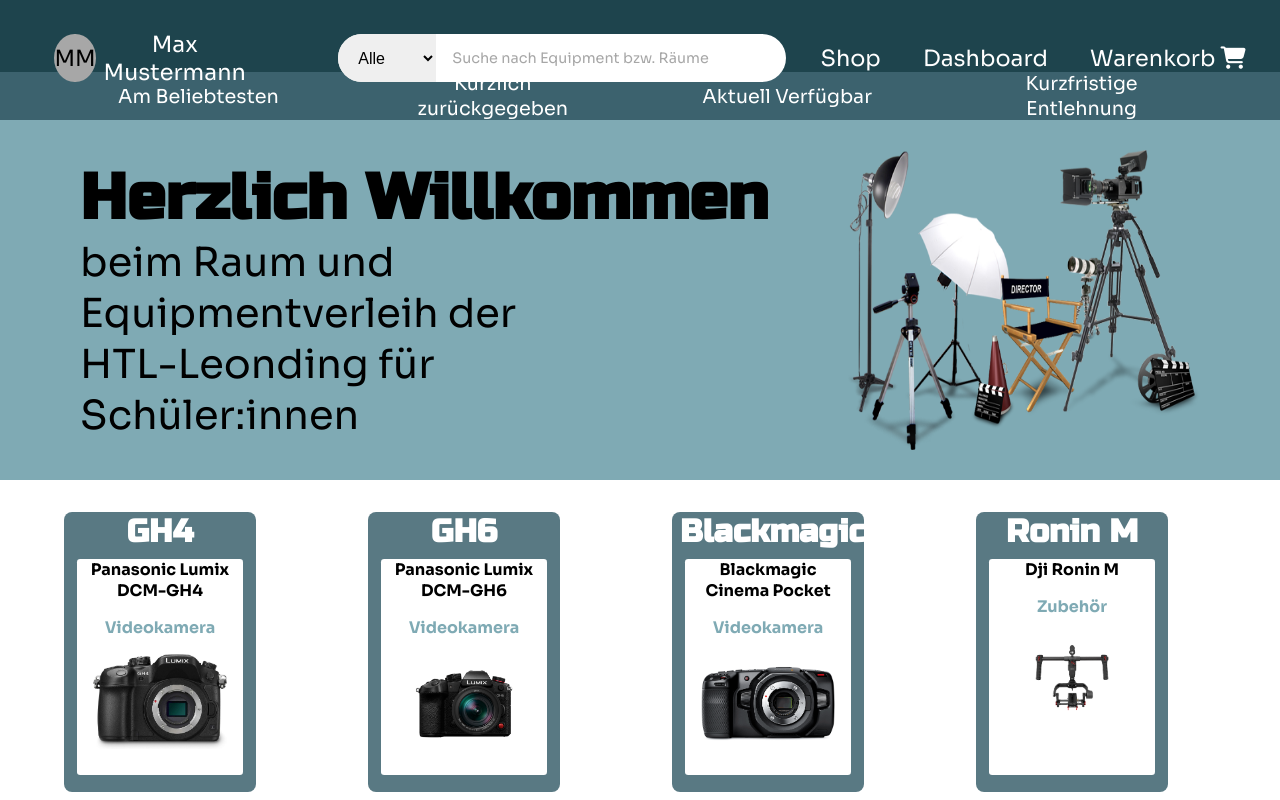
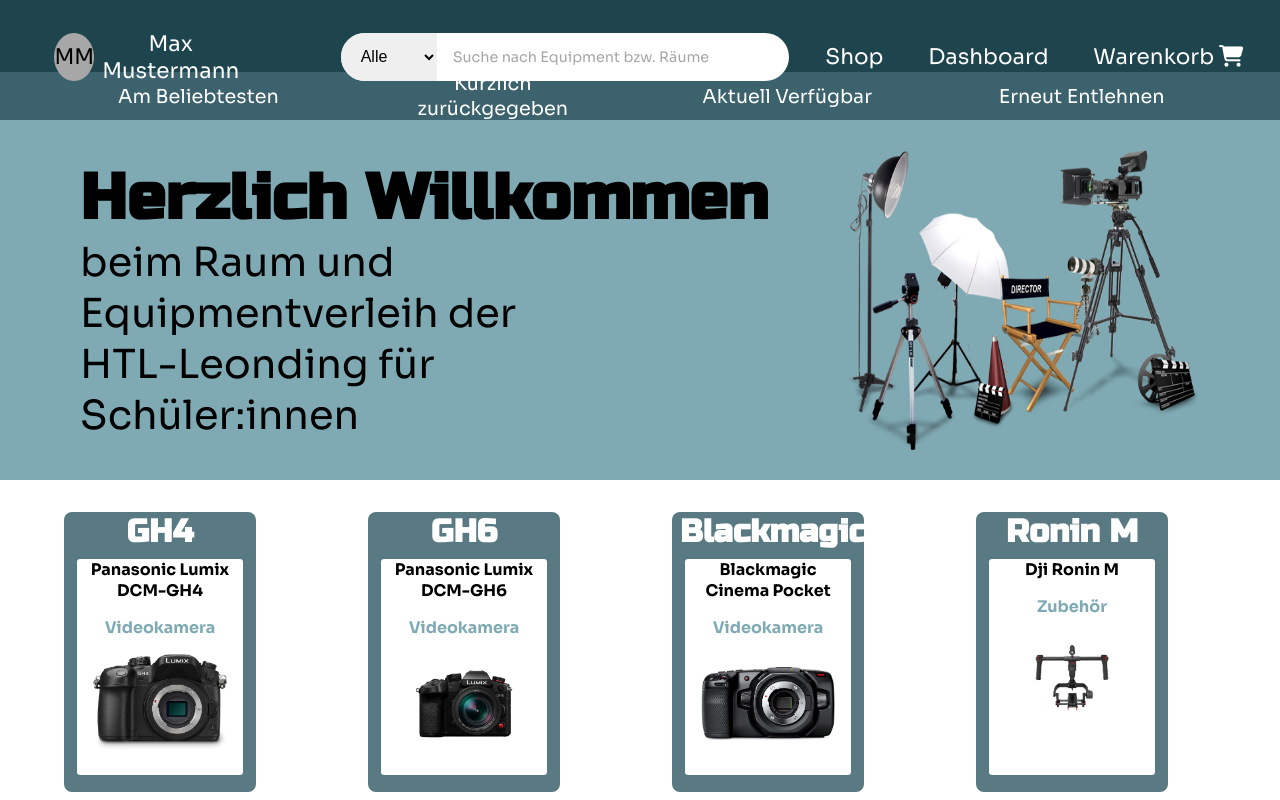
Before and after one commit to S-Stoeger/OmniaL, an Angular app in the folder code/frontend/: page / in a window 1280 px wide. Shown: the top 800 px of the page. Built offline with nearby package versions, Linux system fonts and the light colour scheme.

Commit message:
small changes in html

```diff
--- a/code/frontend/src/app/navigation/navigation.component.css
+++ b/code/frontend/src/app/navigation/navigation.component.css
@@ -12,7 +12,7 @@
 a {
   color: #fff;
   text-decoration: none;
-  font-size: 1.4rem;
+  font-size: 1.35rem;
 }
 
 .navigation {
--- a/code/frontend/src/app/navigation/navigation.component.html
+++ b/code/frontend/src/app/navigation/navigation.component.html
@@ -10,7 +10,7 @@
       <select>
         <option>Alle</option>
         <option>Kamera</option>
-        <option>Mikrofon</option>
+        <option>Audio</option>
         <option>Zubeh&ouml;r</option>
         <option>Raum</option>
       </select>
--- a/code/frontend/src/app/reservation-exchange/reservation-exchange.component.ts
+++ b/code/frontend/src/app/reservation-exchange/reservation-exchange.component.ts
@@ -1,13 +1,14 @@
 import {Component, EventEmitter, Input, Output} from '@angular/core';
 import {Reservation} from '../reservation';
 import {DatePipe, NgForOf, NgIf} from '@angular/common';
+import {SelectedItemsComponent} from '../selected-items/selected-items.component';
 
 @Component({
   selector: 'app-reservation-exchange',
   imports: [
     NgForOf,
     DatePipe,
-    NgIf
+    NgIf,
   ],
   templateUrl: './reservation-exchange.component.html',
   styleUrl: './reservation-exchange.component.css'
--- a/code/frontend/src/app/shop-detail/shop-detail.component.ts
+++ b/code/frontend/src/app/shop-detail/shop-detail.component.ts
@@ -15,7 +15,6 @@
     CardRowComponent,
     NgForOf,
     FormsModule,
-    NgIf,
   ],
   templateUrl: './shop-detail.component.html',
   styleUrl: './shop-detail.component.css'
--- a/code/frontend/src/app/shop-start/shop-start.component.html
+++ b/code/frontend/src/app/shop-start/shop-start.component.html
@@ -2,7 +2,7 @@
   <p>Am Beliebtesten</p>
   <p>K&uuml;rzlich zurückgegeben</p>
   <p>Aktuell Verf&uuml;gbar</p>
-  <p>Kurzfristige Entlehnung</p>
+  <p>Erneut Entlehnen</p>
 </nav>
 <main>
   <div id="info">
```
